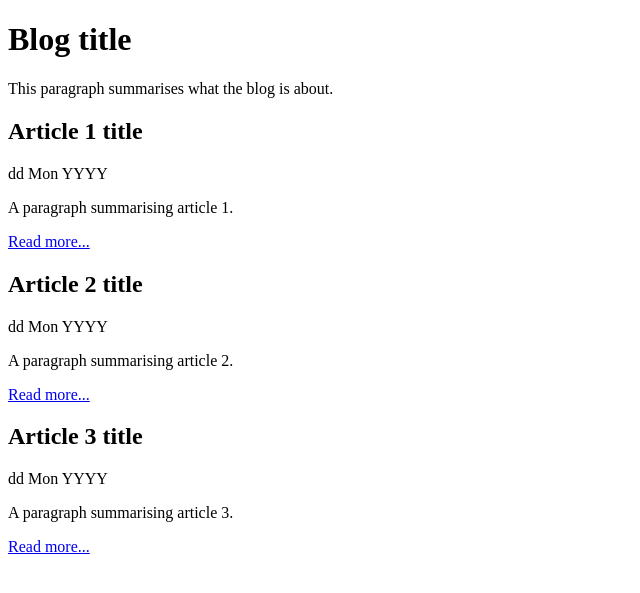
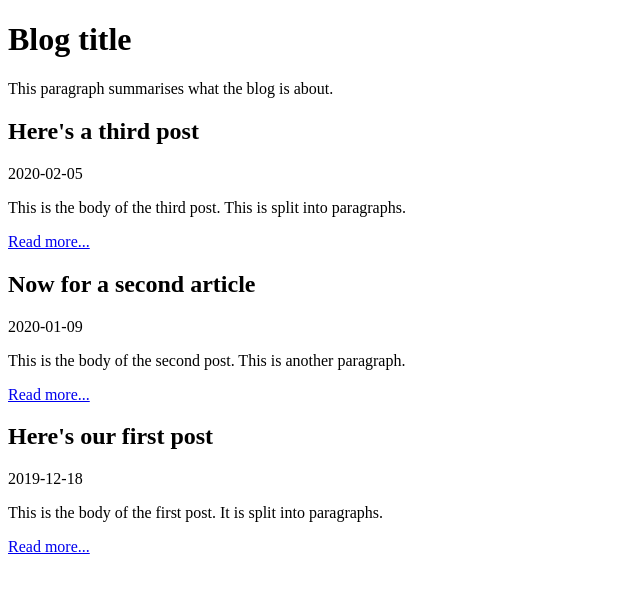
Before and after one commit to osama-su/blog-php, a PHP site: page / in a window 1280 px wide. Shown: the top 593 px of the page, without its empty margins (0-640 px from the left). Run offline with PHP 8.4, Linux system fonts and the light colour scheme; data comes from the database, SQL or seed files in the repository.

Commit message:
read articles from post table

```diff
--- a/index.php
+++ b/index.php
@@ -1,21 +1,42 @@
 
+<?php
+// Work out the path to the database, so SQLite/PDO can connect
+$root = __DIR__;
+$database = $root . '/data/data.sqlite';
+$dsn = 'sqlite:' . $database;
+// Connect to the database, run a query, handle errors
+$pdo = new PDO($dsn);
+$stmt = $pdo->query(
+    'SELECT
+        title, created_at, body
+    FROM
+        post
+    ORDER BY
+        created_at DESC'
+);
+if ($stmt === false)
+{
+    throw new Exception('There was a problem running this query');
+}
+?>
 <!DOCTYPE html>
 <html>
     <head>
-        <title>A blog application</title>
-        <meta http-equiv="Content-Type" content="text/html;charset=utf-8" />
-    </head>
-    <body>
         <h1>Blog title</h1>
         <p>This paragraph summarises what the blog is about.</p>
-        <?php for ($postId = 1; $postId <= 3; $postId++): ?>
-            <h2>Article <?php echo $postId ?> title</h2>
-            <div>dd Mon YYYY</div>
-            <p>A paragraph summarising article <?php echo $postId ?>.</p>
+        <?php while ($row = $stmt->fetch(PDO::FETCH_ASSOC)): ?>
+            <h2>
+                <?php echo htmlspecialchars($row['title'], ENT_HTML5, 'UTF-8') ?>
+            </h2>
+            <div>
+                <?php echo $row['created_at'] ?>
+            </div>
+            <p>
+                <?php echo htmlspecialchars($row['body'], ENT_HTML5, 'UTF-8') ?>
+            </p>
             <p>
                 <a href="#">Read more...</a>
             </p>
-        <?php endfor ?>
-
+        <?php endwhile ?>
     </body>
 </html>
```
